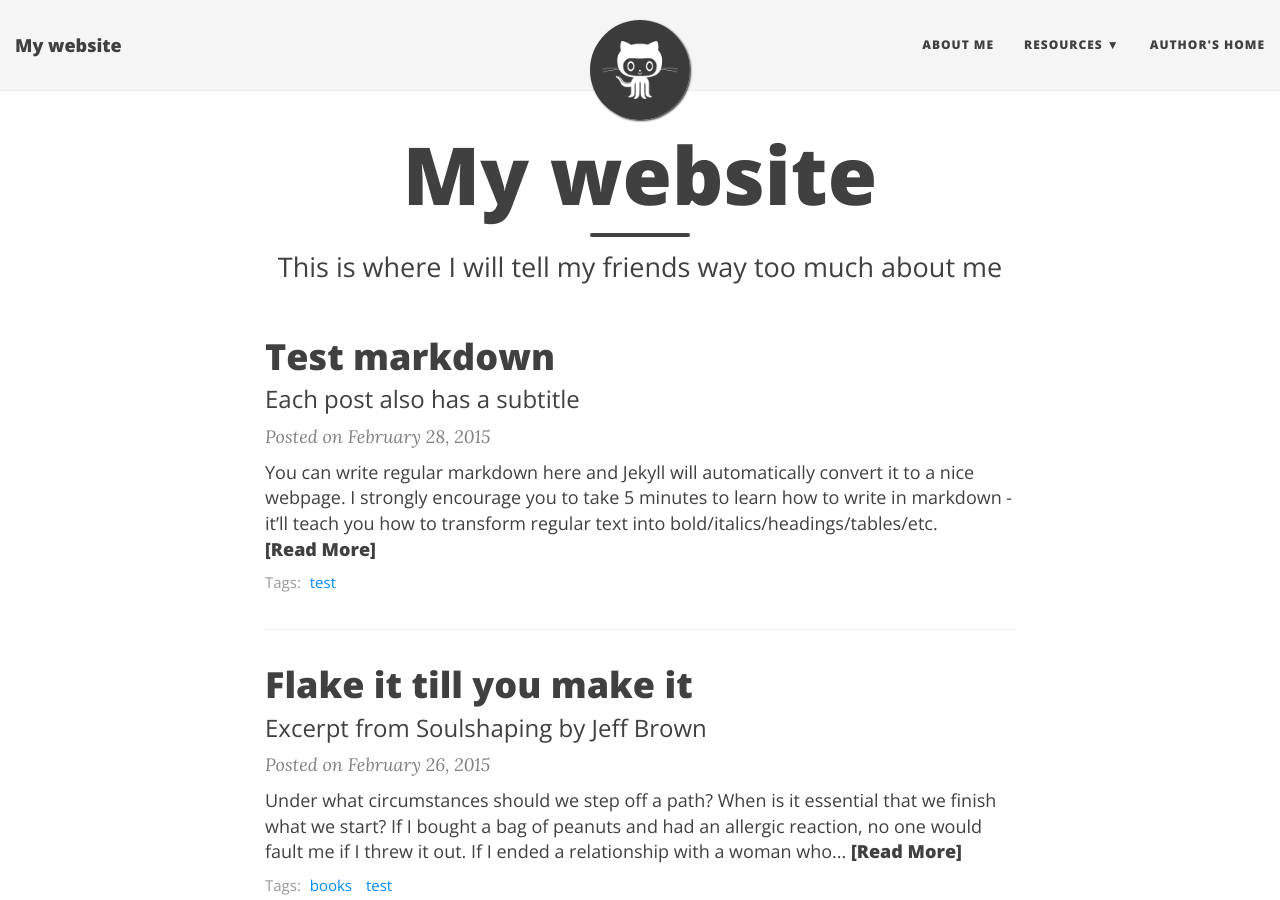
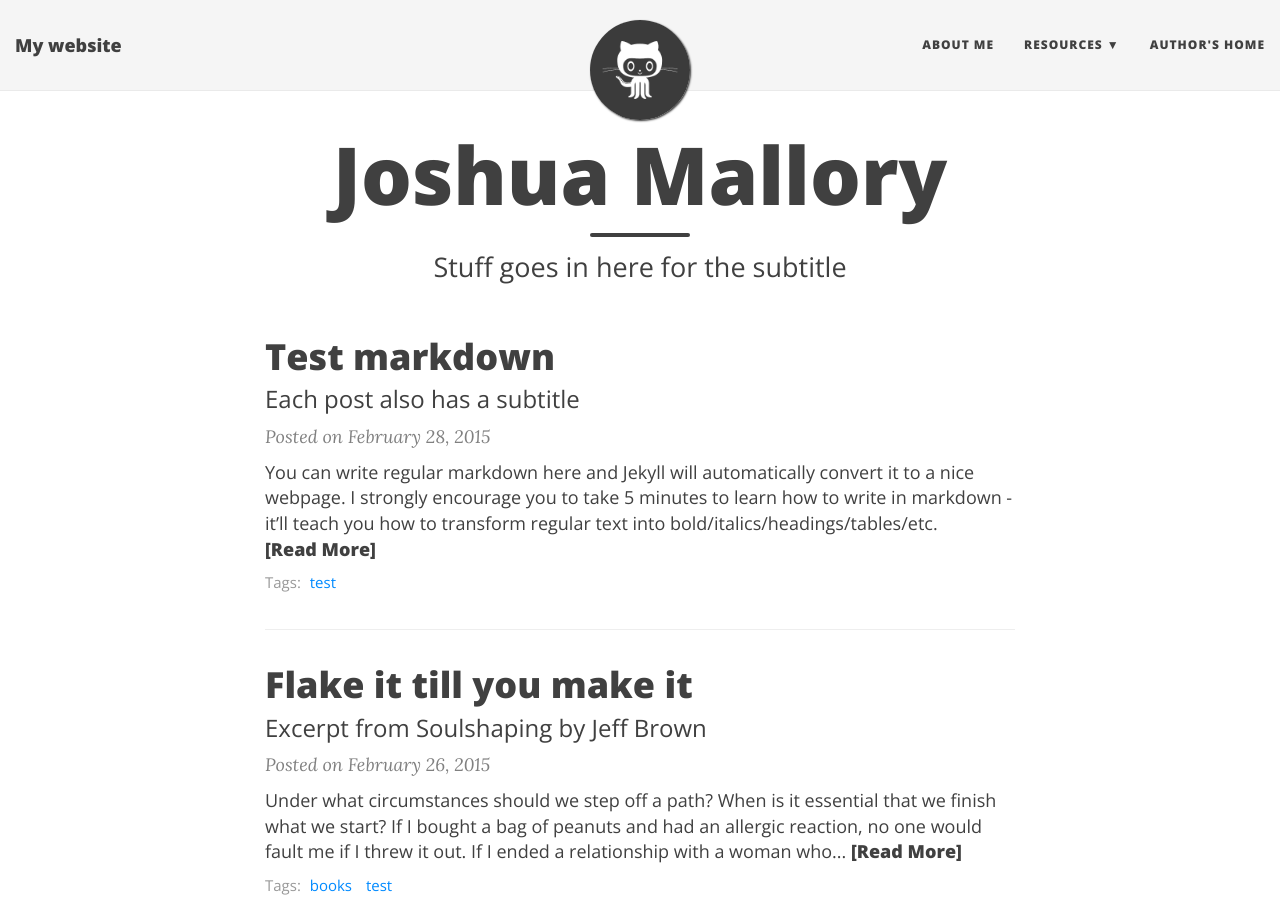
Before and after one commit to JoshuaPMallory/JoshuaPMallory.github.io, a Jekyll site: the page built from index.html, in a window 1280 px wide and 900 px high. Built offline with Jekyll 4.4.1, drawn with Linux system fonts in a browser that asks for light colours; nearby versions of some CDN libraries; the list of posts is cut into pages by our own code.

Commit message:
Changed title/subtitle

```diff
--- a/index.html
+++ b/index.html
@@ -1,7 +1,7 @@
 ---
 layout: page
-title: My website
-subtitle: This is where I will tell my friends way too much about me
+title: Joshua Mallory
+subtitle: Stuff goes in here for the subtitle
 use-site-title: true
 ---
 
```
